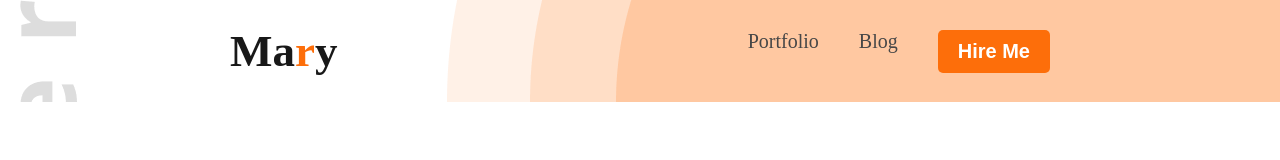
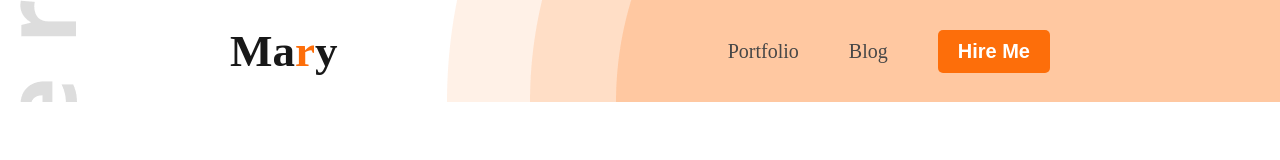
Before and after one commit to this-is-emon/portfolio-practice, a plain HTML site: page index.html in a window 1280 px wide. Drawn offline with Linux system fonts and the light colour scheme.

Commit message:
nav list elements 'vertical alingnment' problem solved

```diff
--- a/portfolio.css
+++ b/portfolio.css
@@ -22,14 +22,12 @@ nav {
 
 nav ul {
   display: flex;
-  gap: 40px; // not
-  list-style: none; //not
-  padding: 0; //not
   align-items: center;
 }
 
 nav ul li {
   list-style: none;
+  margin-left: 50px;
 }
 
 nav ul li a {
```
